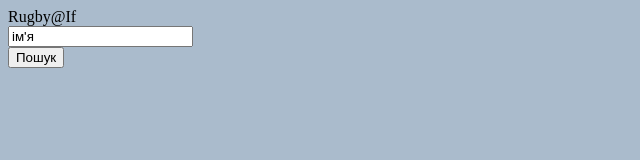
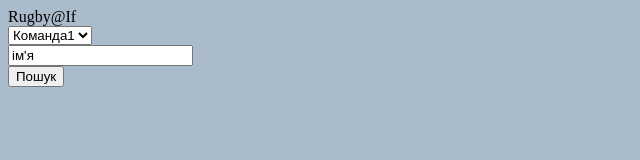
Before and after one commit to rugby-if/rugby-if.github.io, a plain HTML site: page index.html in a window 1280 px wide. Shown: the whole page, without its empty margins (0-640 px from the left). Drawn offline with Linux system fonts and the light colour scheme.

Commit message:
Added dropdown.

```diff
--- a/index.html
+++ b/index.html
@@ -1,6 +1,12 @@
 <body style="background: #aabbcc; ">
 <div>Rugby@If</div>
 <form>
+<div>
+<select>
+  <option value="1">Команда1</option>
+  <option value="2">Команда2</option>
+</select>
+</div>
 <div><input type="text" value="ім'я"></div>
 <div><input type="button" value="Пошук"></div>
 </form>
```
